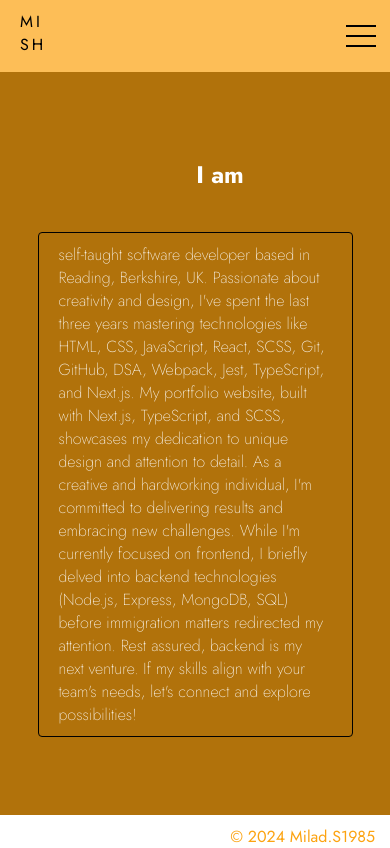
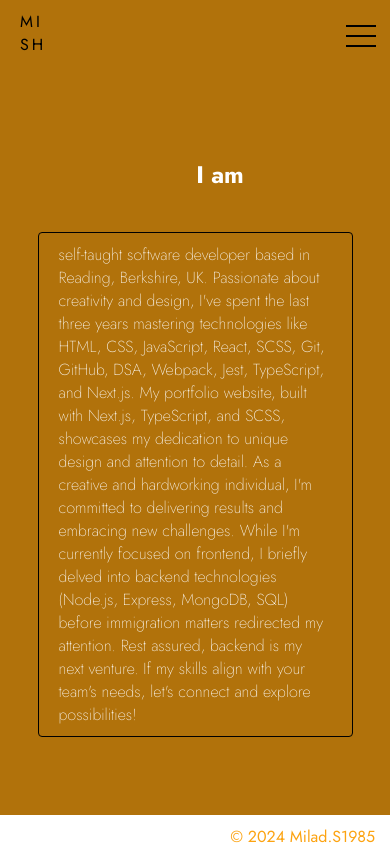
Before and after one commit to Milad64sh/portfolio-website, a Next.js app: page /about in a window 390 px wide. Built offline with nearby package versions, Linux system fonts and the light colour scheme.

Commit message:
nav finished

```diff
--- a/pages/about.module.scss
+++ b/pages/about.module.scss
@@ -3,6 +3,9 @@
 @import '../styles/mixins.scss';
 @import '../styles/animations.scss';
 
+.navBackground {
+  background-color: $high-dark;
+}
 .header {
   position: relative;
   display: flex;
--- a/pages/about.tsx
+++ b/pages/about.tsx
@@ -26,7 +26,9 @@ const About = () => {
   }, []);
   return (
     <>
-      {isMobile ? <MobileNav /> : <Navigation />}
+      <div className={styles.navBackground}>
+        {isMobile ? <MobileNav /> : <Navigation />}
+      </div>
       <div className={styles.header}>
         <AboutContent />
       </div>
--- a/pages/index.tsx
+++ b/pages/index.tsx
@@ -7,7 +7,6 @@ const Home = () => {
   return (
     <>
       <Layout>
-        <div className={styles.container}></div>
         <div className={styles.footer}>
           <Footer />
         </div>
--- a/pages/layout.tsx
+++ b/pages/layout.tsx
@@ -37,9 +37,6 @@ const Layout: React.FC<LayoutProps> = ({ children }) => {
           <Header />
         </header>
         <main>{children}</main>
-        {/* <footer className={styles.footer}>
-          <Footer />
-        </footer> */}
       </div>
     </>
   );
```
Also changed, not shown: 1 other file (tests, documents, lock files or other folders).
